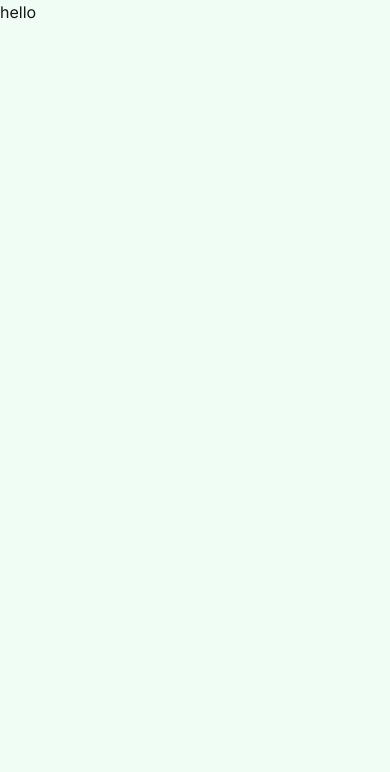
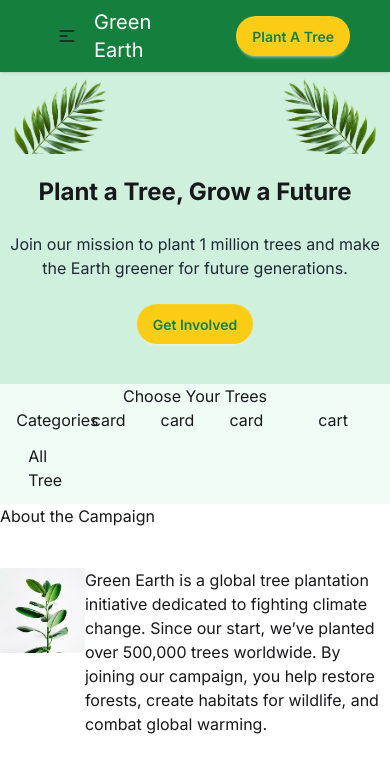
Before and after one commit to Anonnya01/Green-Earth-Plants, a plain HTML site: page index.html in a window 390 px wide. Drawn offline with nearby package versions, Linux system fonts and the light colour scheme; no server answers.

Commit message:
nav & header done

```diff
--- a/index.html
+++ b/index.html
@@ -26,12 +26,114 @@
     <style>
       * {
         font-family: "Inter", sans-serif;
-        background-color: #F0FDF4;
       }
-
     </style>
   </head>
   <body>
-    hello
+    <!-- navbar -->
+    <nav class="">
+      <div class="navbar bg-[#15803D] shadow-sm px-10">
+        <div class="navbar-start">
+          <div class="dropdown">
+            <div tabindex="0" role="button" class="btn btn-ghost lg:hidden">
+              <svg
+                xmlns="http://www.w3.org/2000/svg"
+                class="w-5 h-5"
+                fill="none"
+                viewBox="0 0 24 24"
+                stroke="currentColor"
+              >
+                <path
+                  stroke-linecap="round"
+                  stroke-linejoin="round"
+                  stroke-width="2"
+                  d="M4 6h16M4 12h8m-8 6h16"
+                />
+              </svg>
+            </div>
+            <ul
+              tabindex="0"
+              class="p-2 mt-3 shadow menu menu-sm dropdown-content bg-base-100 rounded-box z-1 w-52"
+            >
+              <li><a>About</a></li>
+              <li><a>Gallery</a></li>
+              <li><a>Item 3</a></li>
+            </ul>
+          </div>
+          <a class="text-xl text-white">Green Earth</a>
+        </div>
+        <div class="hidden navbar-center lg:flex">
+          <ul class="gap-5 px-1 text-white menu menu-horizontal">
+            <li>About</li>
+            <li>Gallery</li>
+            <li>Plant a Tree</li>
+          </ul>
+        </div>
+        <div class="navbar-end">
+          <a class="btn bg-[#FACC15] text-[#15803D] rounded-full border-none"
+            >Plant A Tree</a
+          >
+        </div>
+      </div>
+    </nav>
+    <header
+      class="bg-[#CFF0DC] bg-[url('./assets/hero-leaf1.png'),url('./assets/hero-leaf2.png')] bg-no-repeat bg-[position:left_top,right_top] md:bg-[position:left_bottom,right_bottom] bg-[length:30%,30%] w-full"
+    >
+      <div class="pb-10 space-y-6 text-center pt-26 md:py-28">
+        <h1 class="text-2xl font-bold md:text-5xl">
+          Plant a Tree, Grow a Future
+        </h1>
+        <p class="text-[#1F2937]">
+          Join our mission to plant 1 million trees and make the Earth greener
+          for future generations.
+        </p>
+        <button
+          class="btn bg-[#FACC15] text-[#15803D] rounded-full border-none"
+        >
+          Get Involved
+        </button>
+      </div>
+    </header>
+    <!-- main  -->
+    <section class="bg-[#F0FDF4]">
+      <h1 class="text-center">Choose Your Trees</h1>
+      <section class="grid grid-cols-5 gap-5 mx-auto max-w-11/12">
+        <!-- left -->
+        <div id="category-btn" class="col-span-1">
+          <h2>Categories</h2>
+          <button
+            class="hover:bg-[#15803D] hover:text-white text-left w-full p-3 rounded-lg"
+          >
+            All Tree
+          </button>
+        </div>
+        <!-- middle -->
+        <div class="col-span-3">
+          <div class="grid grid-cols-3">
+            <h1>card</h1>
+            <h1>card</h1>
+            <h1>card</h1>
+          </div>
+        </div>
+        <!-- right -->
+        <div class="col-span-1">cart</div>
+      </section>
+    </section>
+
+    <h1>About the Campaign</h1>
+    <div class="flex mt-10">
+      <div>
+        <img src="assets/about.png" alt="" />
+      </div>
+      <div>
+        <p>
+          Green Earth is a global tree plantation initiative dedicated to
+          fighting climate change. Since our start, we’ve planted over 500,000
+          trees worldwide. By joining our campaign, you help restore forests,
+          create habitats for wildlife, and combat global warming.
+        </p>
+      </div>
+    </div>
+    <script src="script.js"></script>
   </body>
 </html>
--- /dev/null
+++ b/script.js
@@ -0,0 +1,26 @@
+const getCategoryBtn=document.getElementById("category-btn");
+
+const getCategory = () => {
+  fetch("https://openapi.programming-hero.com/api/categories")
+    .then((res) => res.json())
+    .then((data) => {
+      const categories=data.categories
+      showCategoryBtn(categories);
+    })
+
+    .catch((err) => {
+      console.log(err);
+    });
+};
+
+const showCategoryBtn=(categories)=>{
+console.log(categories);
+categories.forEach(category => {
+  getCategoryBtn.innerHTML +=`
+
+   <button class=" hover:bg-[#15803D] hover:text-white text-left w-full p-3 rounded-lg">${category.category_name}</button>
+  `
+});
+
+}
+getCategory()
```
